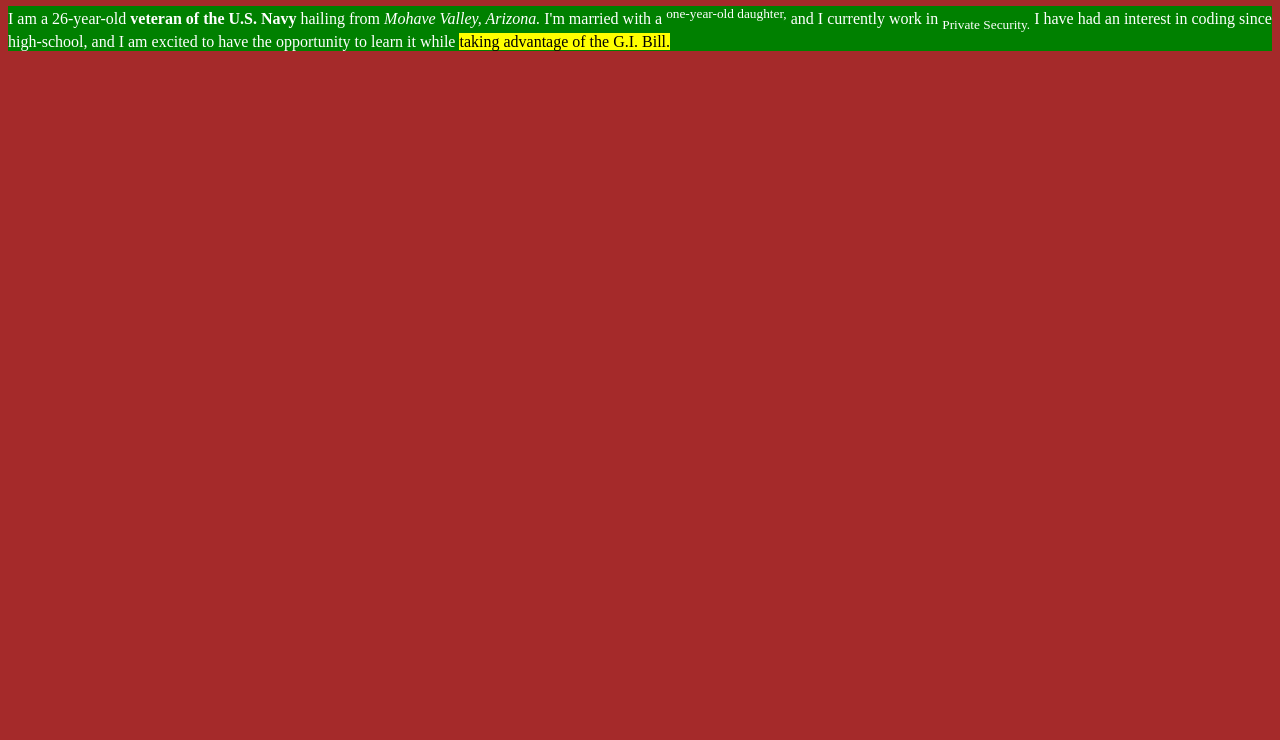
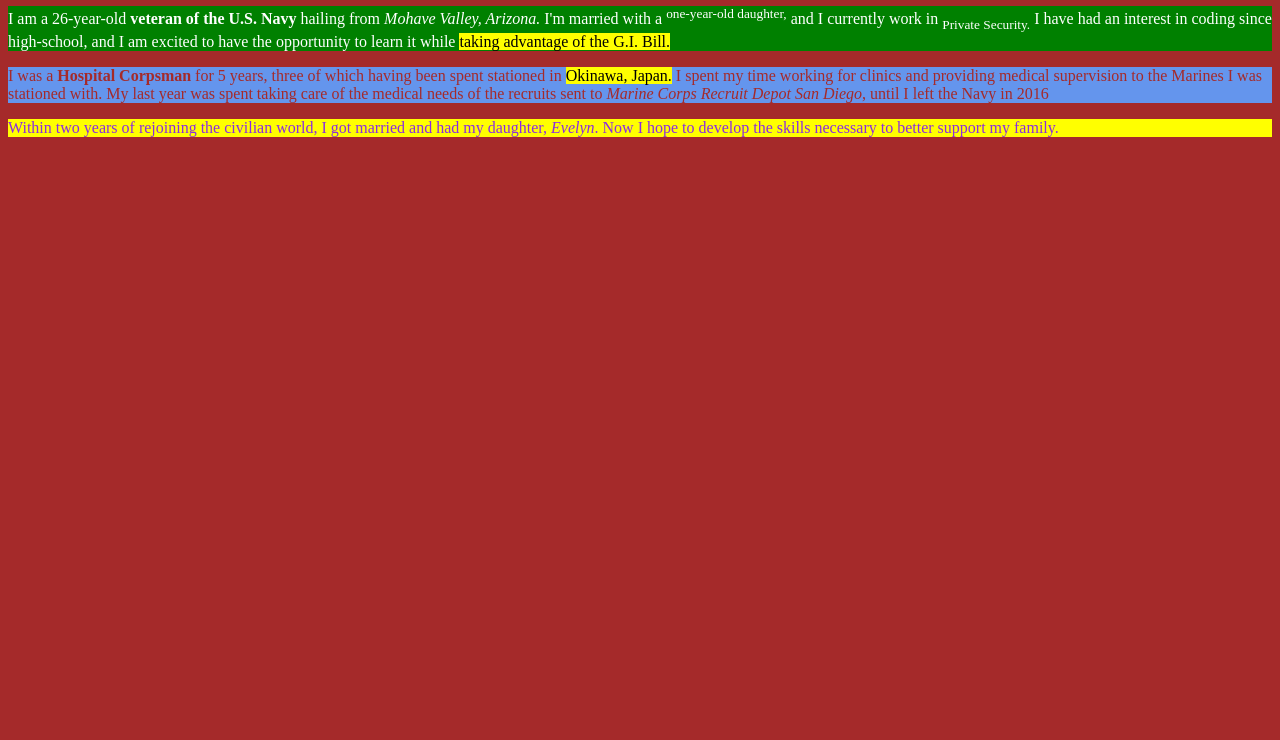
Before and after one commit to cgseabaugh/101projects, a plain HTML site: page index.html in a window 1280 px wide. Shown: the part 60-800 px from the top of the page. Drawn offline with Linux system fonts and the light colour scheme.

Commit message:
Update index.html

```diff
--- a/index.html
+++ b/index.html
@@ -5,5 +5,9 @@
     <body style="background:brown">
         <h1 style="color:black; background:burlywood">Gabe Seabaugh</h1>
         <p style="color:white; background:green">I am a 26-year-old <b>veteran of the U.S. Navy</b> hailing from <i>Mohave Valley, Arizona.</i> I'm married with a <sup>one-year-old daughter,</sup> and I currently work in <sub>Private Security.</sub> I have had an interest in coding since high-school, and I am excited to have the opportunity to learn it while <mark>taking advantage of the G.I. Bill.</mark></p>
+
+        <p style="color:brown; background:cornflowerblue">I was a <b>Hospital Corpsman</b> for 5 years, three of which having been spent stationed in <mark>Okinawa, Japan.</mark> I spent my time working for clinics and providing medical supervision to the Marines I was stationed with. My last year was spent taking care of the medical needs of the recruits sent to <i>Marine Corps Recruit Depot San Diego</i>, until I left the Navy in 2016</p>
+
+        <p style="color:blueviolet; background:yellow">Within two years of rejoining the civilian world, I got married and had my daughter, <i>Evelyn</i>. Now I hope to develop the skills necessary to better support my family.</p>
     </body>
 </html>
```
